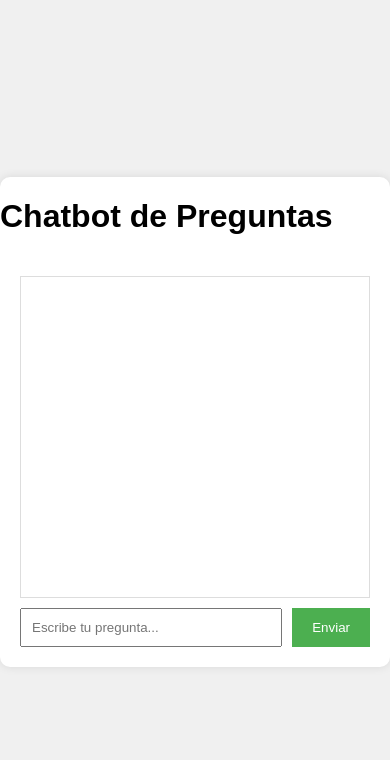
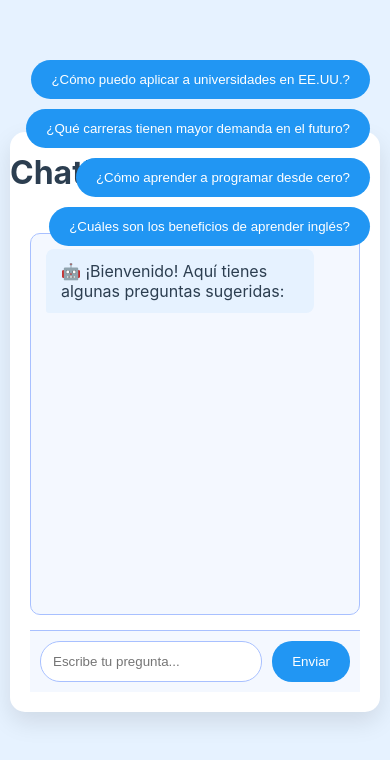
Before and after one commit to AL1550n0/AlissonSICGIT, a plain HTML site: page chatbot/frontend/index.html in a window 390 px wide. Drawn offline with Linux system fonts and the light colour scheme.

Commit message:
Archivos actualizados

```diff
--- a/chatbot/frontend/script.js
+++ b/chatbot/frontend/script.js
@@ -1,7 +1,14 @@
-async function enviarPregunta() {
+// URL del backend (ajusta según tu configuración)
+const BACKEND_URL = 'http://localhost:5000/predict';
+
+// Función para manejar el envío de preguntas
+function enviarPregunta() {
     const input = document.getElementById('user-input');
     const chatMessages = document.getElementById('chat-messages');
-    const pregunta = input.value;
+    const pregunta = input.value.trim();
+
+    // Validar que la pregunta no esté vacía
+    if (pregunta === '') return;
 
     // Mostrar pregunta del usuario
     const userMessageDiv = document.createElement('div');
@@ -9,26 +16,98 @@ async function enviarPregunta() {
     userMessageDiv.textContent = `Tú: ${pregunta}`;
     chatMessages.appendChild(userMessageDiv);
 
-    try {
-        const response = await fetch('http://localhost:5000/predict', {
-            method: 'POST',
-            headers: {
-                'Content-Type': 'application/json'
-            },
-            body: JSON.stringify({ pregunta: pregunta })
-        });
+    // Limpiar input
+    input.value = '';
 
-        const data = await response.json();
-
+    // Enviar solicitud al backend
+    fetch(BACKEND_URL, {
+        method: 'POST',
+        headers: {
+            'Content-Type': 'application/json'
+        },
+        body: JSON.stringify({ pregunta: pregunta })
+    })
+    .then(response => {
+        if (!response.ok) {
+            throw new Error('Error en la respuesta del servidor');
+        }
+        return response.json();
+    })
+    .then(data => {
         // Mostrar respuesta del chatbot
         const botMessageDiv = document.createElement('div');
         botMessageDiv.classList.add('message', 'bot-message');
         botMessageDiv.textContent = `Chatbot: ${data.respuesta}`;
         chatMessages.appendChild(botMessageDiv);
 
-        // Limpiar input
-        input.value = '';
-    } catch (error) {
+        // Desplazar al fondo del chat
+        chatMessages.scrollTop = chatMessages.scrollHeight;
+    })
+    .catch(error => {
         console.error('Error:', error);
+        const errorDiv = document.createElement('div');
+        errorDiv.classList.add('message', 'error-message');
+        errorDiv.textContent = `Error: No se pudo obtener respuesta`;
+        chatMessages.appendChild(errorDiv);
+    });
+}
+// Función para mostrar recomendaciones iniciales
+function mostrarRecomendaciones() {
+    const recomendaciones = [
+        "¿Cómo puedo aplicar a universidades en EE.UU.?",
+        "¿Qué carreras tienen mayor demanda en el futuro?",
+        "¿Cómo aprender a programar desde cero?",
+        "¿Cuáles son los beneficios de aprender inglés?"
+    ];
+
+    const chatMessages = document.getElementById('chat-messages');
+
+    // Mensaje de bienvenida
+    const welcomeDiv = document.createElement('div');
+    welcomeDiv.classList.add('message', 'bot-message');
+    welcomeDiv.innerHTML = '🤖 ¡Bienvenido! Aquí tienes algunas preguntas sugeridas:';
+    chatMessages.appendChild(welcomeDiv);
+
+    // Crear contenedor de recomendaciones
+    const recommendationsDiv = document.createElement('div');
+    recommendationsDiv.classList.add('recommendations');
+
+    // Agregar botones de recomendaciones
+    recomendaciones.forEach(pregunta => {
+        const recommendationBtn = document.createElement('button');
+        recommendationBtn.textContent = pregunta;
+        recommendationBtn.classList.add('recommendation-btn');
+        recommendationBtn.onclick = () => {
+            // Establecer la pregunta en el input
+            document.getElementById('user-input').value = pregunta;
+            // Enviar la pregunta automáticamente
+            enviarPregunta();
+        };
+        recommendationsDiv.appendChild(recommendationBtn);
+    });
+
+    // Agregar contenedor de recomendaciones al chat
+    chatMessages.appendChild(recommendationsDiv);
+
+    // Desplazar al fondo del chat
+    chatMessages.scrollTop = chatMessages.scrollHeight;
+}
+
+// Modificar tu función existente para agregar recomendaciones al inicio
+function inicializarChat() {
+    // Limpiar mensajes existentes
+    const chatMessages = document.getElementById('chat-messages');
+    chatMessages.innerHTML = '';
+
+    // Mostrar recomendaciones
+    mostrarRecomendaciones();
+}
+
+// Llamar a inicializarChat cuando la página se carga
+document.addEventListener('DOMContentLoaded', inicializarChat);
+// Agregar evento de envío al presionar Enter
+document.getElementById('user-input').addEventListener('keypress', function(e) {
+    if (e.key === 'Enter') {
+        enviarPregunta();
     }
-}
+});
--- a/chatbot/frontend/styless.css
+++ b/chatbot/frontend/styless.css
@@ -1,18 +1,54 @@
 body {
-    font-family: Arial, sans-serif;
+    font-family: 'Inter', Arial, sans-serif;
     display: flex;
     justify-content: center;
     align-items: center;
     height: 100vh;
     margin: 0;
-    background-color: #f0f0f0;
+    background-color: #e6f2ff;
+    color: #2c3e50;
+}
+.recommendations {
+    display: flex;
+    flex-direction: column;
+    align-items: flex-end;
+    gap: 10px;
+    margin: 10px 0;
+    position: absolute;
+    right: 20px;
+    top: 50px;
+}
+
+.recommendation-bubble {
+    background-color: #e6f2ff;
+    border: 1px solid #2196f3;
+    color: #2196f3;
+    padding: 10px 15px;
+    border-radius: 20px;
+    cursor: pointer;
+    max-width: 250px;
+    transition: background-color 0.3s ease;
+    box-shadow: 0 2px 5px rgba(0,0,0,0.1);
+    text-align: right;
+}
+
+.recommendation-bubble:hover {
+    background-color: #2196f3;
+    color: white;
+}
+
+.welcome-message {
+    text-align: center;
+    font-style: italic;
+    color: #666;
 }
 
 .container {
-    width: 400px;
+    width: 450px;
     background-color: white;
-    border-radius: 10px;
-    box-shadow: 0 0 10px rgba(0,0,0,0.1);
+    border-radius: 15px;
+    box-shadow: 0 10px 25px rgba(0,0,0,0.1);
+    overflow: hidden;
 }
 
 #chat-container {
@@ -20,43 +56,112 @@ body {
 }
 
 #chat-messages {
-    height: 300px;
+    height: 350px;
     overflow-y: auto;
-    border: 1px solid #ddd;
-    margin-bottom: 10px;
-    padding: 10px;
+    border: 1px solid #a8c0ff;
+    margin-bottom: 15px;
+    padding: 15px;
+    background-color: #f4f8ff;
+    border-radius: 10px;
 }
 
 .message {
-    margin-bottom: 10px;
-    padding: 10px;
-    border-radius: 5px;
+    margin-bottom: 12px;
+    padding: 12px 15px;
+    border-radius: 8px;
+    max-width: 80%;
+    position: relative;
+    clear: both;
 }
 
 .user-message {
-    background-color: #e6f2ff;
-    text-align: right;
+    background-color: #2196f3;
+    color: white;
+    float: right;
+    border-bottom-right-radius: 3px;
 }
 
 .bot-message {
-    background-color: #f0f0f0;
-    text-align: left;
+    background-color: #e6f2ff;
+    float: left;
+    border-bottom-left-radius: 3px;
+}
+
+.message::before {
+    content: '';
+    position: absolute;
+    bottom: 0;
+    width: 0;
+    height: 0;
+    border: 8px solid transparent;
+}
+
+.user-message::before {
+    right: -8px;
+    border-left-color: #2196f3;
+}
+
+.bot-message::before {
+    left: -8px;
+    border-right-color: #e6f2ff;
 }
 
 .input-area {
     display: flex;
+    background-color: #f4f8ff;
+    padding: 10px;
+    border-top: 1px solid #a8c0ff;
 }
 
 input {
     flex-grow: 1;
-    padding: 10px;
+    padding: 12px;
+    border: 1px solid #a8c0ff;
+    border-radius: 20px;
     margin-right: 10px;
+    outline: none;
+    transition: box-shadow 0.3s ease;
+}
+
+input:focus {
+    box-shadow: 0 0 0 3px rgba(33, 150, 243, 0.2);
 }
 
 button {
-    padding: 10px 20px;
-    background-color: #4CAF50;
+    padding: 12px 20px;
+    background-color: #2196f3;
     color: white;
     border: none;
+    border-radius: 20px;
     cursor: pointer;
+    transition: background-color 0.3s ease;
+    display: flex;
+    align-items: center;
+    gap: 8px;
 }
+
+button:hover {
+    background-color: #1976d2;
+}
+
+/* Scrollbar Styling */
+#chat-messages::-webkit-scrollbar {
+    width: 8px;
+}
+
+#chat-messages::-webkit-scrollbar-track {
+    background: #f1f1f1;
+}
+
+#chat-messages::-webkit-scrollbar-thumb {
+    background: #2196f3;
+    border-radius: 4px;
+}
+
+/* Responsive Design */
+@media (max-width: 480px) {
+    .container {
+        width: 95%;
+        margin: 0 10px;
+    }
+}
```
Also changed, not shown: chatbot/backend/dataset_preguntas_respuestas.json (added, +42 -0 lines), chatbot/frontend/index.html (+1 -1 lines), 3 other files.
